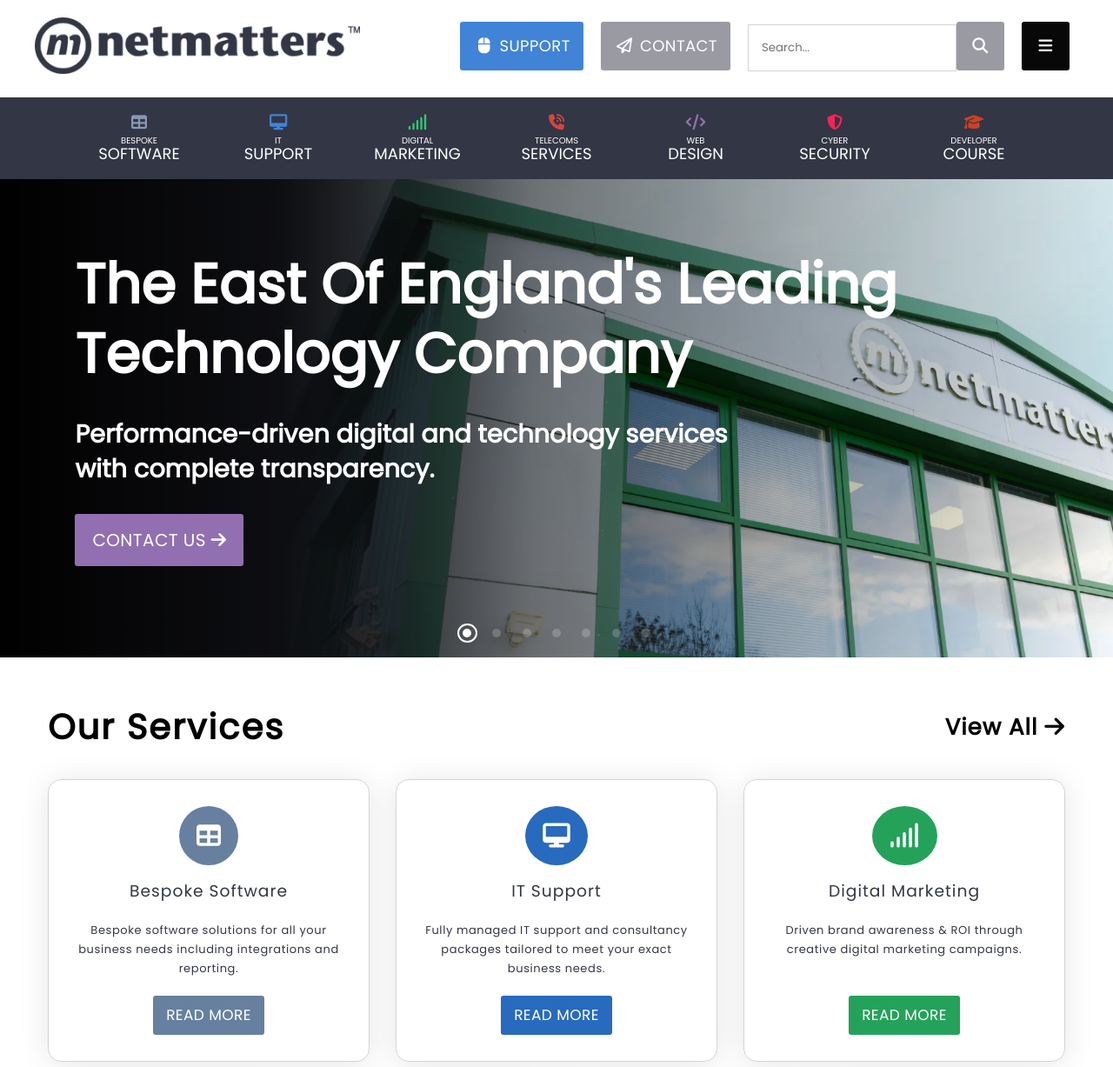
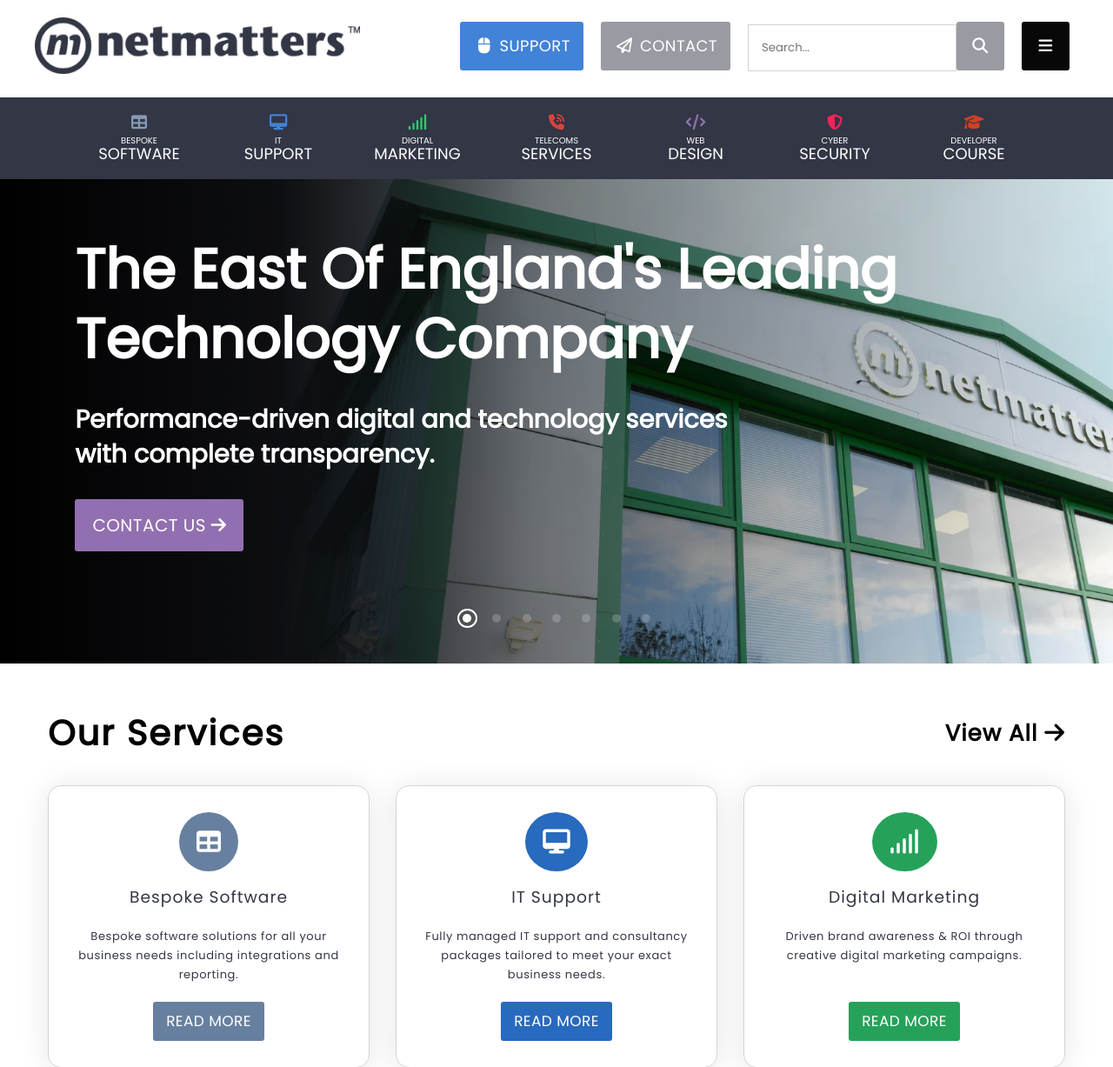
Before and after one commit to vargata/vargata.github.io, a PHP site: page / in a window 1280 px wide. Shown: the top 1227 px of the page at 87% size. Run offline with PHP 8.4, Linux system fonts and the light colour scheme; some libraries are stand-ins or nearby versions.

Commit message:
carousel dot fix

```diff
--- a/css/master.css
+++ b/css/master.css
@@ -25,7 +25,7 @@
 .carousel_header .carousel_buttons {
   width: 100%;
   display: block;
-  bottom: 40px;
+  margin-bottom: 40px;
   text-align: center;
 }
 
--- a/scss/_carousel.scss
+++ b/scss/_carousel.scss
@@ -8,7 +8,7 @@
 	.carousel_buttons{
 		width: 100%;
 		display: block;
-		bottom: 40px;
+		margin-bottom: 40px;
 		text-align: center;
 
 		& span{
```
